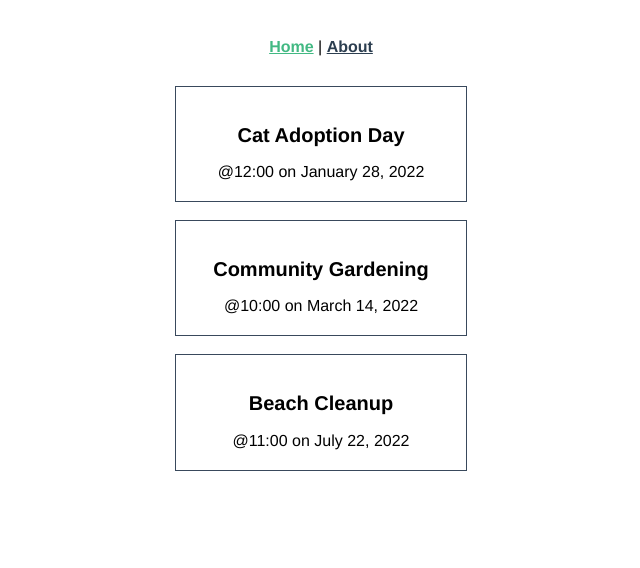
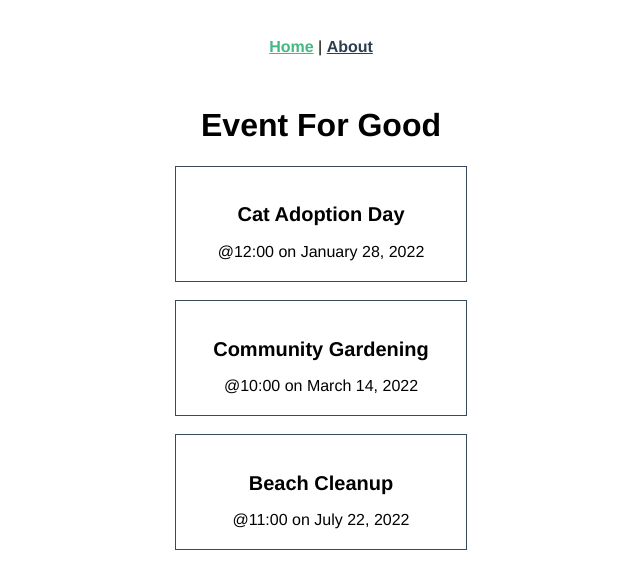
Before and after one commit to Leviathun/Component-Lab2-6-Vue-dev-with-Vite-and-TypeScript, a Vue app in the folder 331-intro-to-vite/: page / in a window 1280 px wide. Shown: the top 568 px of the page, without its empty margins (319-959 px from the left). Built offline with nearby package versions, Linux system fonts and the light colour scheme.

Commit message:
9 Add text element

```diff
--- a/331-intro-to-vite/src/views/HomeView.vue
+++ b/331-intro-to-vite/src/views/HomeView.vue
@@ -40,6 +40,8 @@
 </script>
 
 <template>
+  <h1>Event For Good</h1>
+  <!-- new element -->
   <div class="events">
     <EventCard v-for="event in events" :key="event.id" :event="event"/>
   </div>
```
